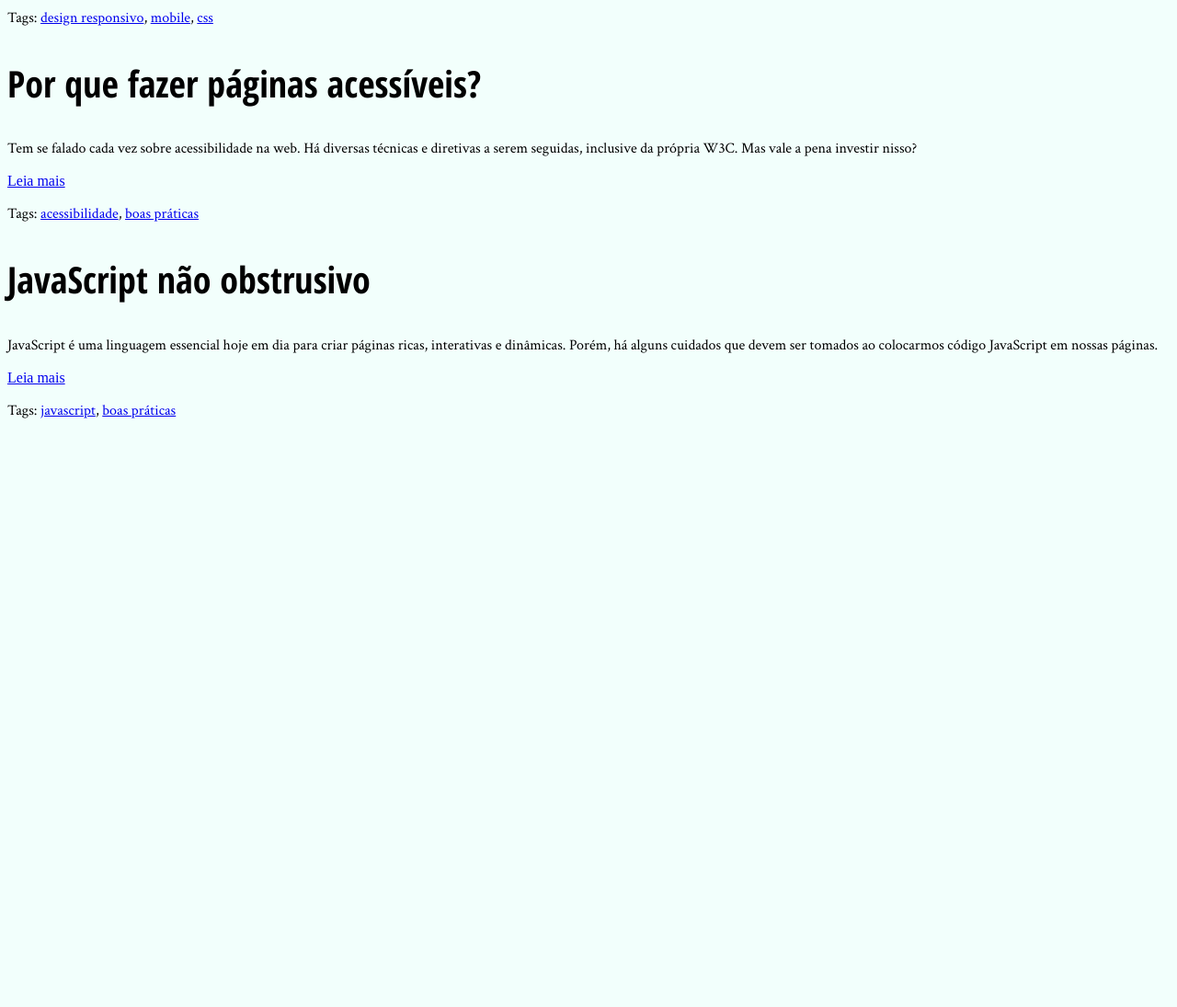
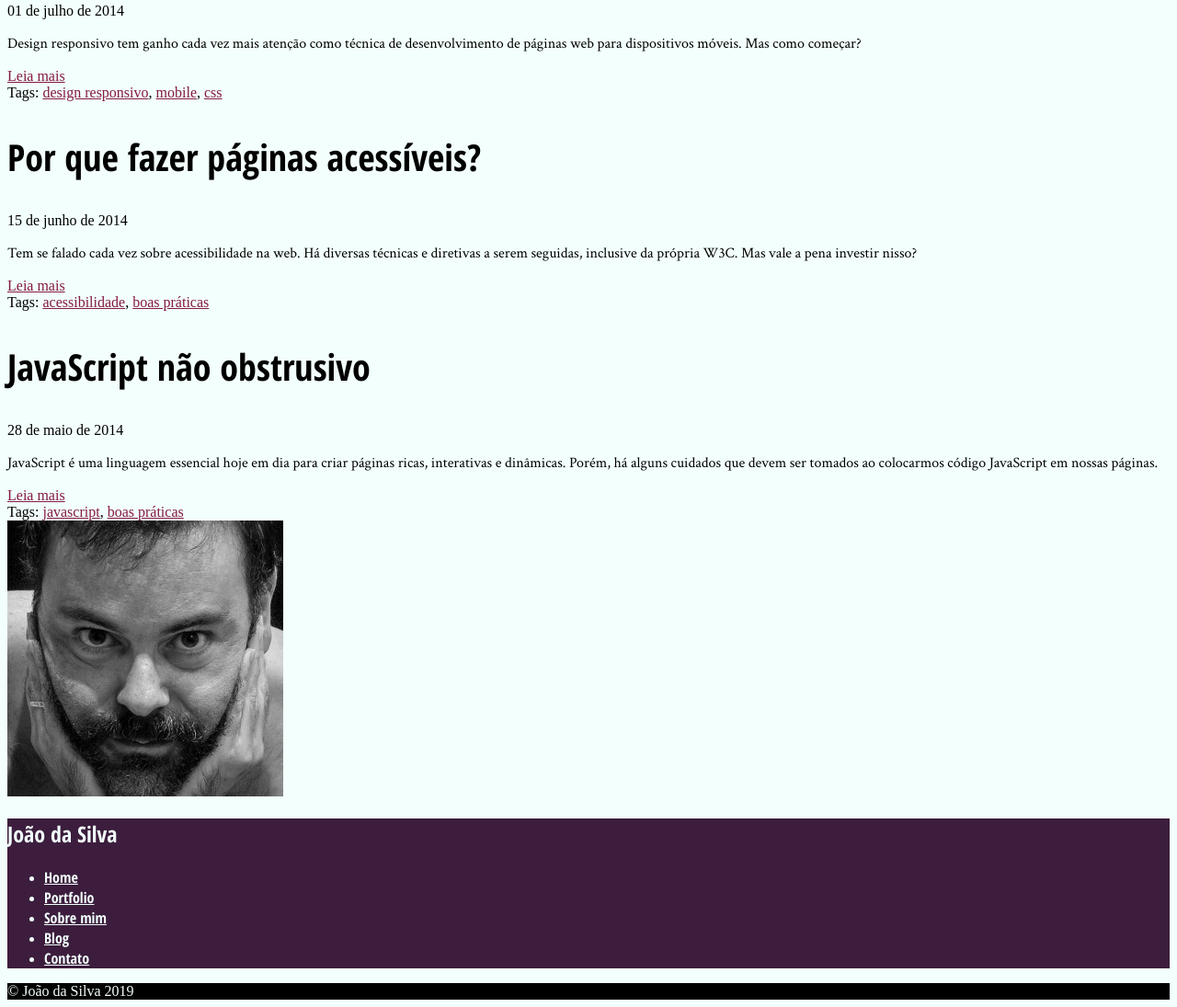
Before and after one commit to BrunoSouzaPicinini/CursoAluraHTML5eCSS3, a plain HTML site: page blog.html in a window 1280 px wide. Shown: the part 248-1343 px from the top of the page at 92% size. Before the commit the page ends 800 px from the top, so only its background shows below. Drawn offline with Linux system fonts and the light colour scheme.

Commit message:
modificações nas cores e fontes

```diff
--- a/blog.html
+++ b/blog.html
@@ -9,27 +9,54 @@
     <link rel="stylesheet" href="http://fonts.googleapis.com/css?family=Open+Sans+Condensed:700">
 </head>
 <body>
+<main>
     <h1>Blog</h1>
 
+    <article>
         <h2>O essencial de design responsivo</h2>
+        <time datetime="2014-07-01">01 de julho de 2014</time>
 
         <p>Design responsivo tem ganho cada vez mais atenção como técnica de desenvolvimento de páginas web para dispositivos móveis. Mas como começar?</p>
 
         <a href="#">Leia mais</a>
-<p>Tags: <a href="#">design responsivo</a>, <a href="#">mobile</a>, <a href="#">css</a></p>
+        <footer>Tags: <a href="#">design responsivo</a>, <a href="#">mobile</a>, <a href="#">css</a></footer>
+    </article>
 
+    <article>
         <h2>Por que fazer páginas acessíveis?</h2>
+        <time datetime="2014-06-15">15 de junho de 2014</time>
 
         <p>Tem se falado cada vez sobre acessibilidade na web. Há diversas técnicas e diretivas a serem seguidas, inclusive da própria W3C. Mas vale a pena investir nisso?</p>
 
         <a href="#">Leia mais</a>
-<p>Tags: <a href="#">acessibilidade</a>, <a href="#">boas práticas</a></p>
+        <footer>Tags: <a href="#">acessibilidade</a>, <a href="#">boas práticas</a></footer>
+    </article>
 
+    <article>
         <h2>JavaScript não obstrusivo</h2>
+        <time datetime="2014-05-28">28 de maio de 2014</time>
 
         <p>JavaScript é uma linguagem essencial hoje em dia para criar páginas ricas, interativas e dinâmicas. Porém, há alguns cuidados que devem ser tomados ao colocarmos código JavaScript em nossas páginas.</p>
 
         <a href="#">Leia mais</a>
-<p>Tags: <a href="#">javascript</a>, <a href="#">boas práticas</a></p>
+        <footer>Tags: <a href="#">javascript</a>, <a href="#">boas práticas</a></footer>
+    </article>
+</main>
+<img src="eu.jpg" alt="Foto de João da Silva">
+<aside>
+    <h1>João da Silva</h1>
+    <nav>
+        <ul>
+            <li><a href="index.html">Home</a></li>
+            <li><a href="portfolio.html">Portfolio</a></li>
+            <li><a href="bio.html">Sobre mim</a></li>
+            <li><a href="blog.html">Blog</a></li>
+            <li><a href="contato.html">Contato</a></li>
+        </ul>
+    </nav>
+</aside>
+<footer>
+    &copy; João da Silva 2019
+</footer>
 </body>
 </html>
--- a/site.css
+++ b/site.css
@@ -22,3 +22,35 @@ p {
     font-family: "Crimson Text", sans-serif;
     text-align: justify;
 }
+
+blockquote {
+    background-color: #D9E5E3;
+}
+
+aside {
+    background-color: #3C1D3D;
+    color: #F2FFFC;
+}
+
+body footer {
+    background-color: #000;
+    color: #F2FFFC;
+}
+
+main footer {
+    background-color: inherit;
+    color: inherit;
+}
+
+nav a {
+    color: #F2FFFC;
+}
+
+main a {
+    color: #851944;
+}
+
+aside a {
+    color: inherit;
+    font-family: "Open Sans Condensed", sans-serif;
+}
```
Also changed, not shown: bio.html (+2 -2 lines). Lines whose indentation alone changed are shown as unchanged.
